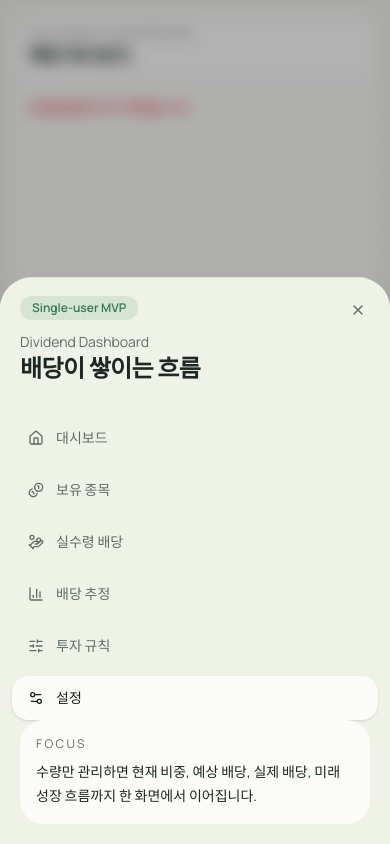
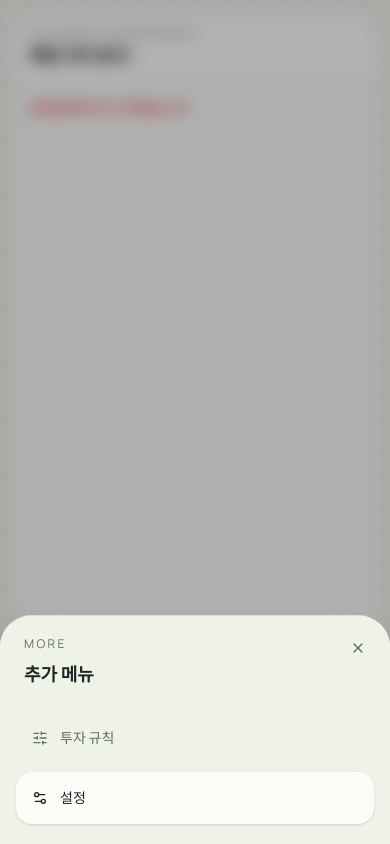
Before and after one commit to jeonjunyoung-9325/dividend-investment, a Next.js app: page /settings in a window 390 px wide. Both pictures are taken after a click on the button "더보기". Built offline with nearby package versions, Linux system fonts and the light colour scheme; no server answers; the database is empty.

Commit message:
Trim mobile overflow navigation

```diff
--- a/components/layout/mobile-bottom-nav.tsx
+++ b/components/layout/mobile-bottom-nav.tsx
@@ -3,7 +3,6 @@
 import Link from "next/link";
 import { usePathname } from "next/navigation";
 import { useState } from "react";
-import { Sidebar } from "@/components/layout/sidebar";
 import { mobileMoreIcon, mobileOverflowNavItems, mobilePrimaryNavItems } from "@/components/layout/navigation";
 import { Button } from "@/components/ui/button";
 import { Sheet, SheetContent, SheetTrigger } from "@/components/ui/dialog-sheet";
@@ -51,7 +50,34 @@ export function MobileBottomNav() {
             </Button>
           </SheetTrigger>
           <SheetContent side="bottom" className="max-h-[85vh] rounded-t-[2rem] p-0">
-            <Sidebar mobile onNavigate={() => setOpen(false)} />
+            <div className="space-y-6 bg-sidebar px-4 pb-[calc(1.25rem+env(safe-area-inset-bottom))] pt-5">
+              <div className="px-2">
+                <p className="text-xs uppercase tracking-[0.2em] text-muted-foreground">More</p>
+                <p className="mt-2 text-lg font-semibold text-sidebar-foreground">추가 메뉴</p>
+              </div>
+
+              <nav className="space-y-2">
+                {mobileOverflowNavItems.map((item) => {
+                  const isActive = pathname === item.href;
+                  const Icon = item.icon;
+
+                  return (
+                    <Link
+                      key={item.href}
+                      href={item.href}
+                      onClick={() => setOpen(false)}
+                      className={cn(
+                        "flex items-center gap-3 rounded-2xl px-4 py-4 text-sm font-medium transition-colors",
+                        isActive ? "bg-card text-foreground shadow-sm" : "text-muted-foreground hover:bg-card/70 hover:text-foreground",
+                      )}
+                    >
+                      <Icon className="h-4 w-4" />
+                      {item.label}
+                    </Link>
+                  );
+                })}
+              </nav>
+            </div>
           </SheetContent>
         </Sheet>
       </div>
```
